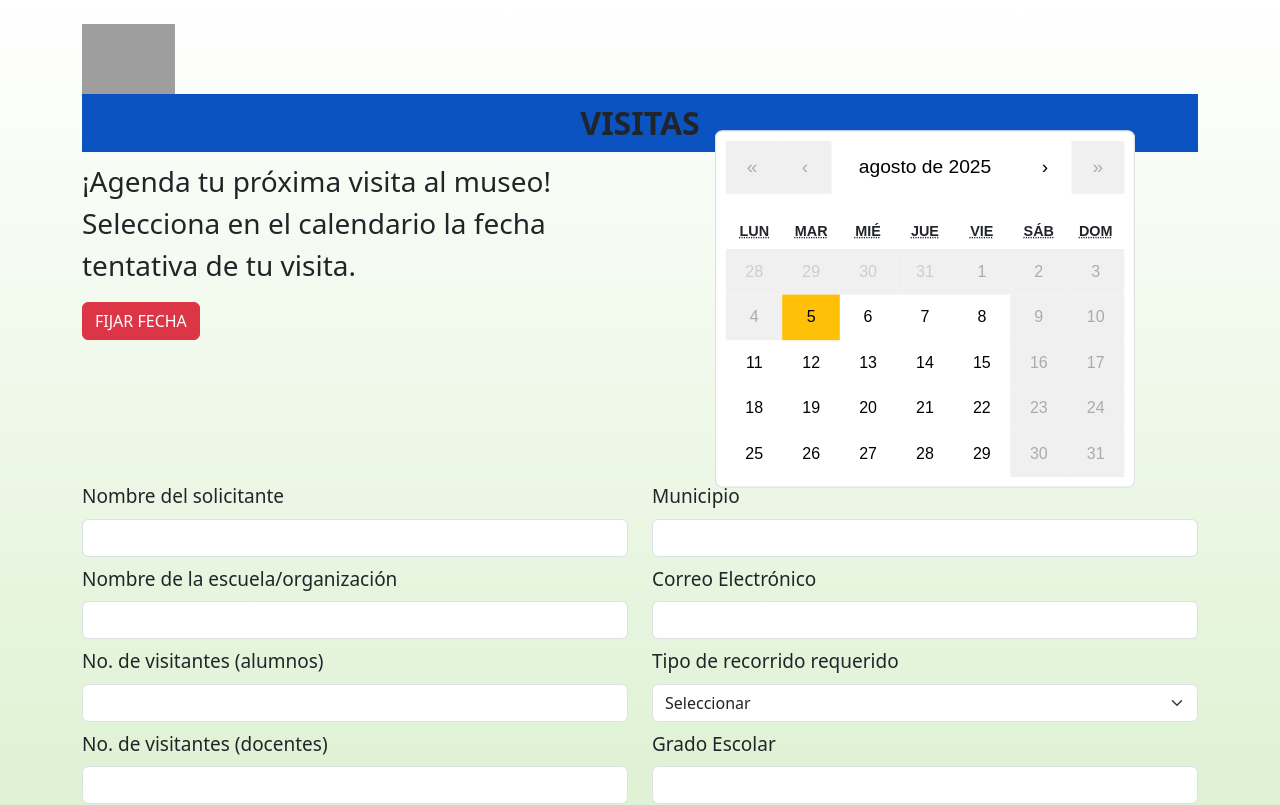
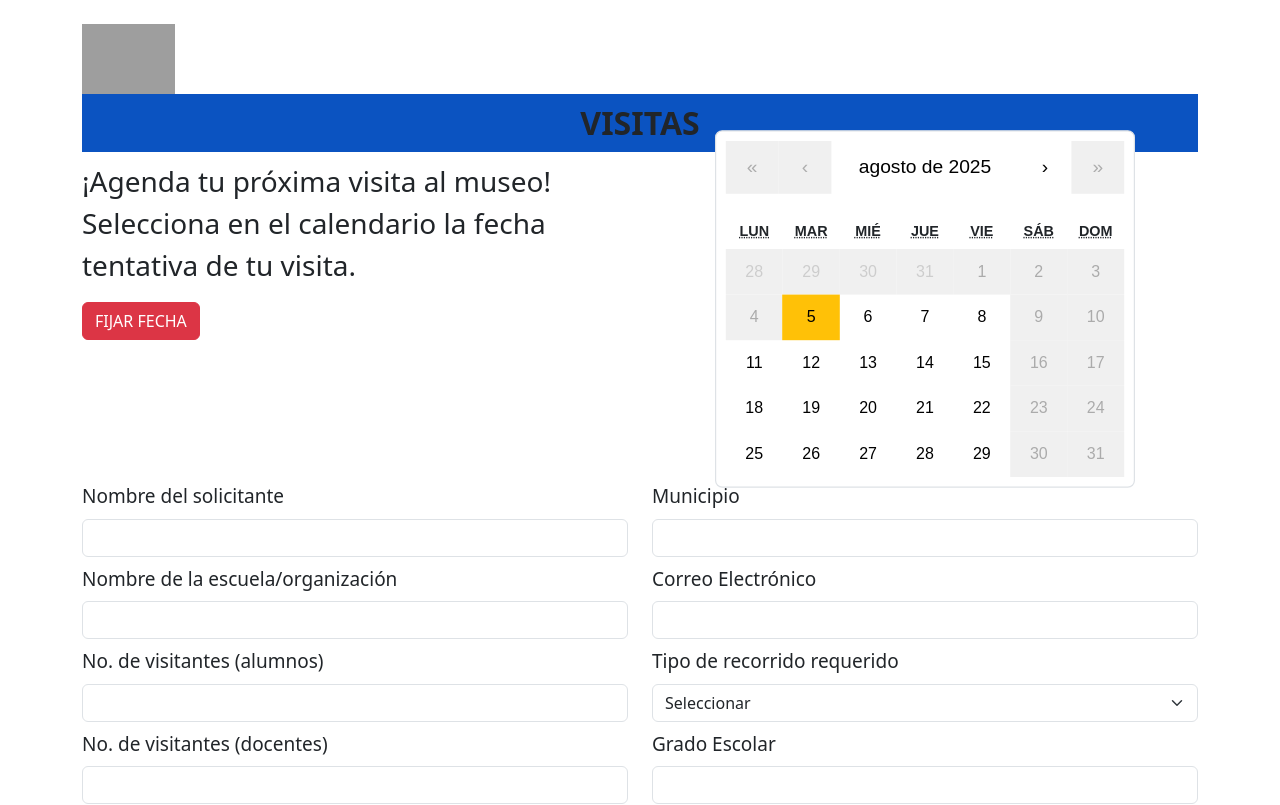
Before and after one commit to MiguelAlejandroRodriguezCruz/sistema-registro-zigzag, a React (Create React App) app: page /visitas in a window 1280 px wide. Shown: the top 805 px of the page. Built offline with nearby package versions, Linux system fonts and the light colour scheme; grey boxes are pictures that could not be loaded.

Commit message:
Degradado

```diff
--- a/src/style/App.css
+++ b/src/style/App.css
@@ -208,7 +208,7 @@
     color: white;
 }
 
-body {
+.body {
     background: linear-gradient(to bottom, #ffffff, #CEEBBD);
   }
 
```
